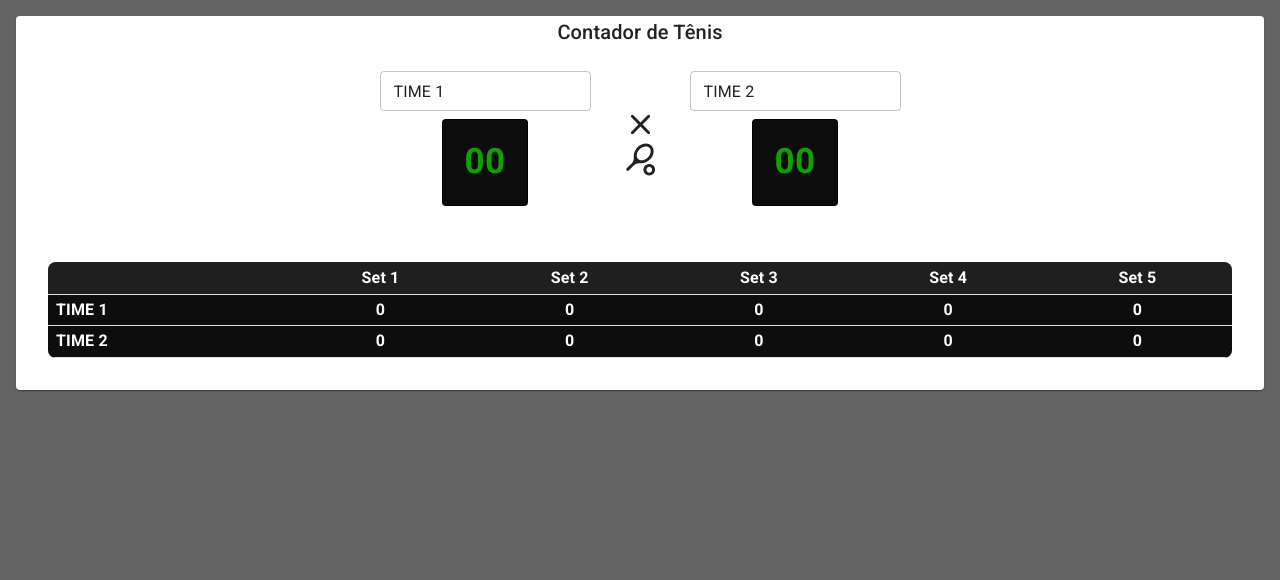
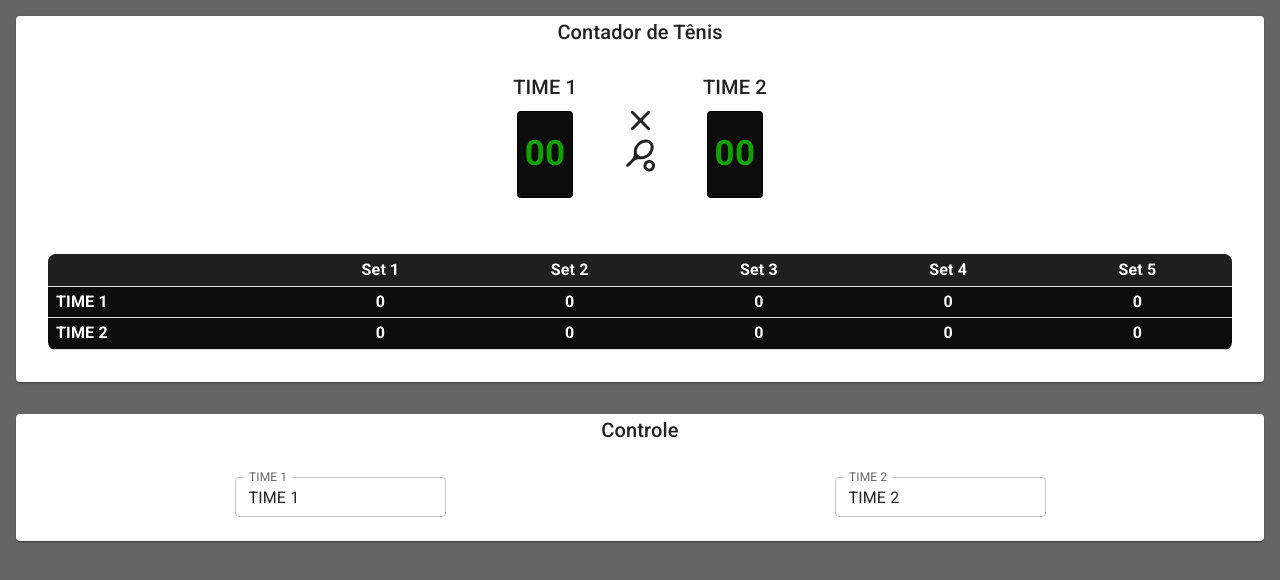
Before and after one commit to VashRogers/project-beach-react, a React (Vite) app: page / in a window 1280 px wide. Shown: the top 580 px of the page. Built offline with nearby package versions, Linux system fonts and the light colour scheme.

Commit message:
comecando a fazer painel de controle

```diff
--- a/src/App.tsx
+++ b/src/App.tsx
@@ -1,19 +1,33 @@
 import { Box } from "@mui/material";
 import Scoreboard from "./components/scoreboard";
 import "./App.css";
+import ControlPanel from "./components/control-panel";
+import { useState } from "react";
 function App() {
+    const [team1, setTeam1] = useState("TIME 1");
+    const [team2, setTeam2] = useState("TIME 2");
+
+    const [team1Points, setTeam1Points] = useState("00");
+    const [team2Points, setTeam2Points] = useState("00");
+
     return (
-        <Box
-            display="flex"
-            flexDirection="column"
-            // bgcolor={customColors.background}
-            // flexGrow={1}
-            // margin={-1}
-            // height="100vh"
-            // width="100vm"
-            // justifyContent="center"
-        >
-            <Scoreboard />
+        <Box display="flex" flexDirection="column">
+            <Scoreboard
+                team1={team1}
+                team2={team2}
+                setTeam1={setTeam1}
+                setTeam2={setTeam2}
+                team1Points={team1Points}
+                team2Points={team2Points}
+                setTeam1Points={setTeam1Points}
+                setTeam2Points={setTeam2Points}
+            />
+            <ControlPanel
+                team1={team1}
+                team2={team2}
+                setTeam1={setTeam1}
+                setTeam2={setTeam2}
+            />
         </Box>
     );
 }
--- /dev/null
+++ b/src/components/control-panel/components/TeamField.tsx
@@ -0,0 +1,20 @@
+import { TextField } from "@mui/material";
+import { Dispatch, SetStateAction } from "react";
+
+interface iTeamFieldProps {
+    teamLabel: string;
+    team: string;
+    setTeam: Dispatch<SetStateAction<string>>;
+}
+
+export function TeamField({ teamLabel, team, setTeam }: iTeamFieldProps) {
+    return (
+        <TextField
+            id="outlined-basic"
+            label={teamLabel}
+            size="small"
+            value={team}
+            onChange={(event) => setTeam(event.target.value)}
+        />
+    );
+}
--- /dev/null
+++ b/src/components/control-panel/index.tsx
@@ -0,0 +1,46 @@
+import { Box, Paper, Stack, Typography } from "@mui/material";
+import { Dispatch, SetStateAction } from "react";
+import { TeamField } from "./components/TeamField";
+
+interface iControlPanelProps {
+    team1: string;
+    team2: string;
+    setTeam1: Dispatch<SetStateAction<string>>;
+    setTeam2: Dispatch<SetStateAction<string>>;
+}
+
+export default function ControlPanel({
+    team1,
+    team2,
+    setTeam1,
+    setTeam2,
+}: iControlPanelProps) {
+    return (
+        <Box display="flex" margin={2}>
+            <Paper sx={{ flexGrow: 1, justifyContent: "center" }}>
+                <Typography variant="h6" gutterBottom textAlign="center">
+                    Controle
+                </Typography>
+                <Box display="flex" flexGrow={1} p={2}>
+                    <Stack
+                        flexDirection="row"
+                        flexGrow={1}
+                        p={1}
+                        justifyContent="space-around"
+                    >
+                        <TeamField
+                            team={team1}
+                            teamLabel="TIME 1"
+                            setTeam={setTeam1}
+                        />
+                        <TeamField
+                            team={team2}
+                            teamLabel="TIME 2"
+                            setTeam={setTeam2}
+                        />
+                    </Stack>
+                </Box>
+            </Paper>
+        </Box>
+    );
+}
--- a/src/components/scoreboard/components/TeamInfo.tsx
+++ b/src/components/scoreboard/components/TeamInfo.tsx
@@ -1,24 +1,15 @@
-import { Box, Stack, TextField, Typography } from "@mui/material";
+import { Box, Stack, Typography } from "@mui/material";
 import { customColors } from "../../../constants/colors";
-import { Dispatch, SetStateAction } from "react";
 
 interface iTeamInfo {
     team: string;
     teamPoints: string;
-    setTeam: Dispatch<SetStateAction<string>>;
-    teamLabel: string;
 }
 
-export function TeamInfo({ team, setTeam, teamLabel, teamPoints }: iTeamInfo) {
+export function TeamInfo({ team, teamPoints }: iTeamInfo) {
     return (
         <Stack justifyContent="center" alignItems="center">
-            <TextField
-                id="outlined-basic"
-                label={teamLabel}
-                size="small"
-                value={team}
-                onChange={(event) => setTeam(event.target.value)}
-            />
+            <Typography variant="h6">{team}</Typography>
 
             <Box
                 display="flex"
--- a/src/components/scoreboard/index.tsx
+++ b/src/components/scoreboard/index.tsx
@@ -1,18 +1,28 @@
 /* eslint-disable @typescript-eslint/no-unused-vars */
 import { Box, Paper, Typography } from "@mui/material";
-import { useState } from "react";
+import { Dispatch, SetStateAction, useState } from "react";
 import { TeamInfo } from "./components/TeamInfo";
 import ClearRoundedIcon from "@mui/icons-material/ClearRounded";
 import SportsTennisRoundedIcon from "@mui/icons-material/SportsTennisRounded";
 import { SetsTable } from "./components/SetsTable";
 
-export default function Scoreboard() {
-    const [team1, setTeam1] = useState("TIME 1");
-    const [team2, setTeam2] = useState("TIME 2");
+interface iScoreboardProps {
+    team1: string;
+    team2: string;
+    setTeam1: Dispatch<SetStateAction<string>>;
+    setTeam2: Dispatch<SetStateAction<string>>;
+    team1Points: string;
+    team2Points: string;
+    setTeam1Points: Dispatch<SetStateAction<string>>;
+    setTeam2Points: Dispatch<SetStateAction<string>>;
+}
 
-    const [team1Points, setTeam1Points] = useState("00");
-    const [team2Points, setTeam2Points] = useState("00");
-
+export default function Scoreboard({
+    team1,
+    team2,
+    team1Points,
+    team2Points,
+}: iScoreboardProps) {
     const [team1Sets, setTeam1Sets] = useState({
         set1: 0,
         set2: 0,
@@ -44,12 +54,7 @@ export default function Scoreboard() {
                     display="flex"
                     alignItems="center"
                 >
-                    <TeamInfo
-                        teamLabel=""
-                        team={team1}
-                        teamPoints={team1Points}
-                        setTeam={setTeam1}
-                    />
+                    <TeamInfo team={team1} teamPoints={team1Points} />
 
                     <Box
                         display="flex"
@@ -62,21 +67,14 @@ export default function Scoreboard() {
                         <SportsTennisRoundedIcon fontSize="large" />
                     </Box>
 
-                    <TeamInfo
-                        teamLabel=""
-                        team={team2}
-                        teamPoints={team2Points}
-                        setTeam={setTeam2}
-                    />
+                    <TeamInfo team={team2} teamPoints={team2Points} />
                 </Box>
 
                 <Box
                     display="flex"
                     flexGrow={1}
                     justifyContent="center"
-                    // border={1}
                     borderRadius={1}
-                    // borderColor={colors.grey[500]}
                     m={2}
                     p={2}
                 >
```
